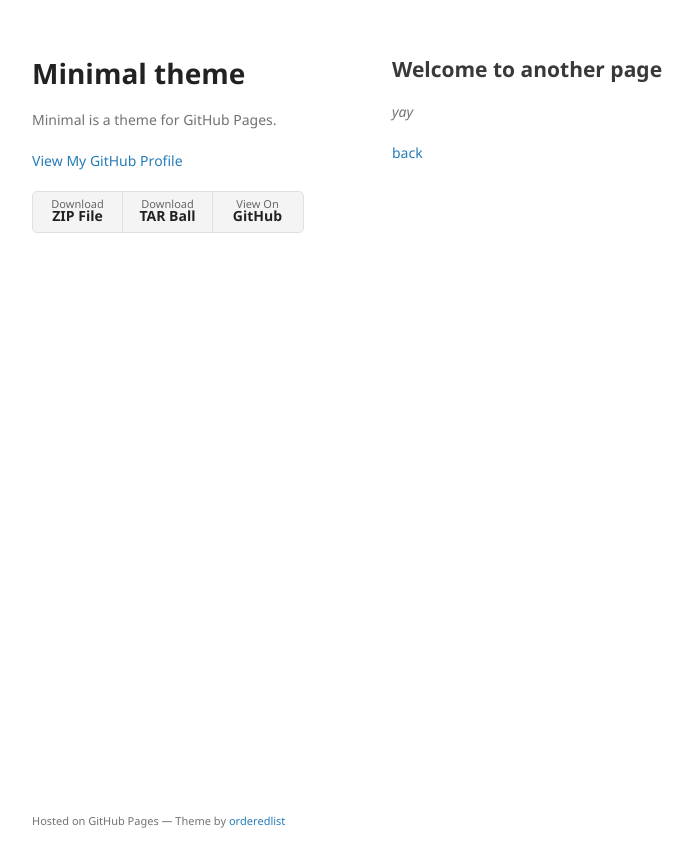
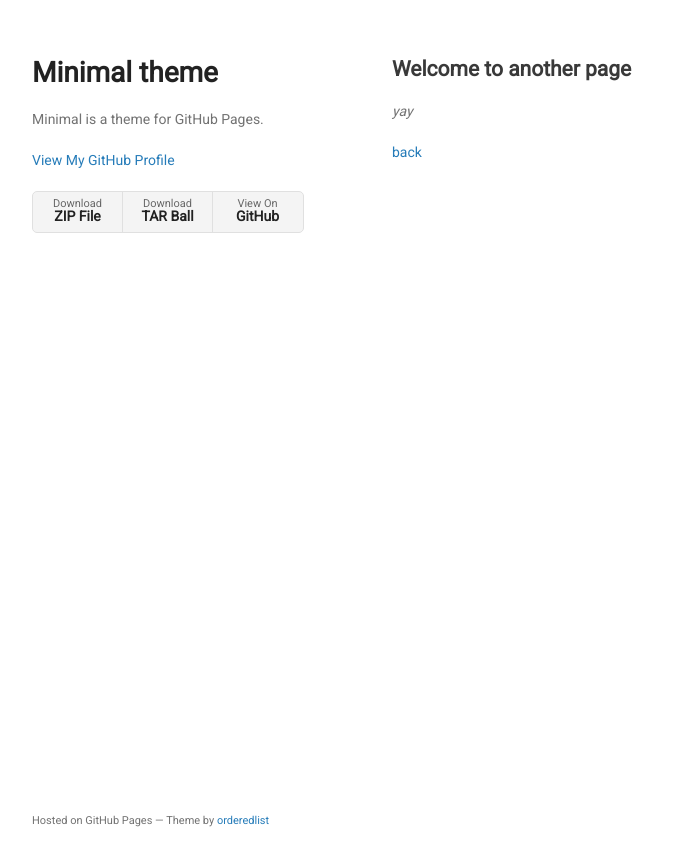
Before and after one commit to mhsung/mhsung.github.io, a Jekyll site: the page built from another-page.md, in a window 1280 px wide. Shown: the top 867 px of the page, without its empty margins (178-871 px from the left). Built offline with Jekyll 4.4.1, drawn with Linux system fonts in a browser that asks for light colours; our own code applies the rules of GitHub Pages for plain Markdown files.

Commit message:
Changed fonts.

```diff
--- a/_sass/jekyll-theme-minimal.scss
+++ b/_sass/jekyll-theme-minimal.scss
@@ -1,10 +1,12 @@
-@import "fonts";
+//@import "fonts";
 @import "rouge-github";
+
+@import url('https://fonts.googleapis.com/css?family=Roboto');
 
 body {
   background-color: #fff;
   padding:50px;
-  font: 14px/1.5 "Noto Sans", "Helvetica Neue", Helvetica, Arial, sans-serif;
+  font: 14px/1.5 'Roboto', sans-serif;
   color:#727272;
   font-weight:400;
 }
```
